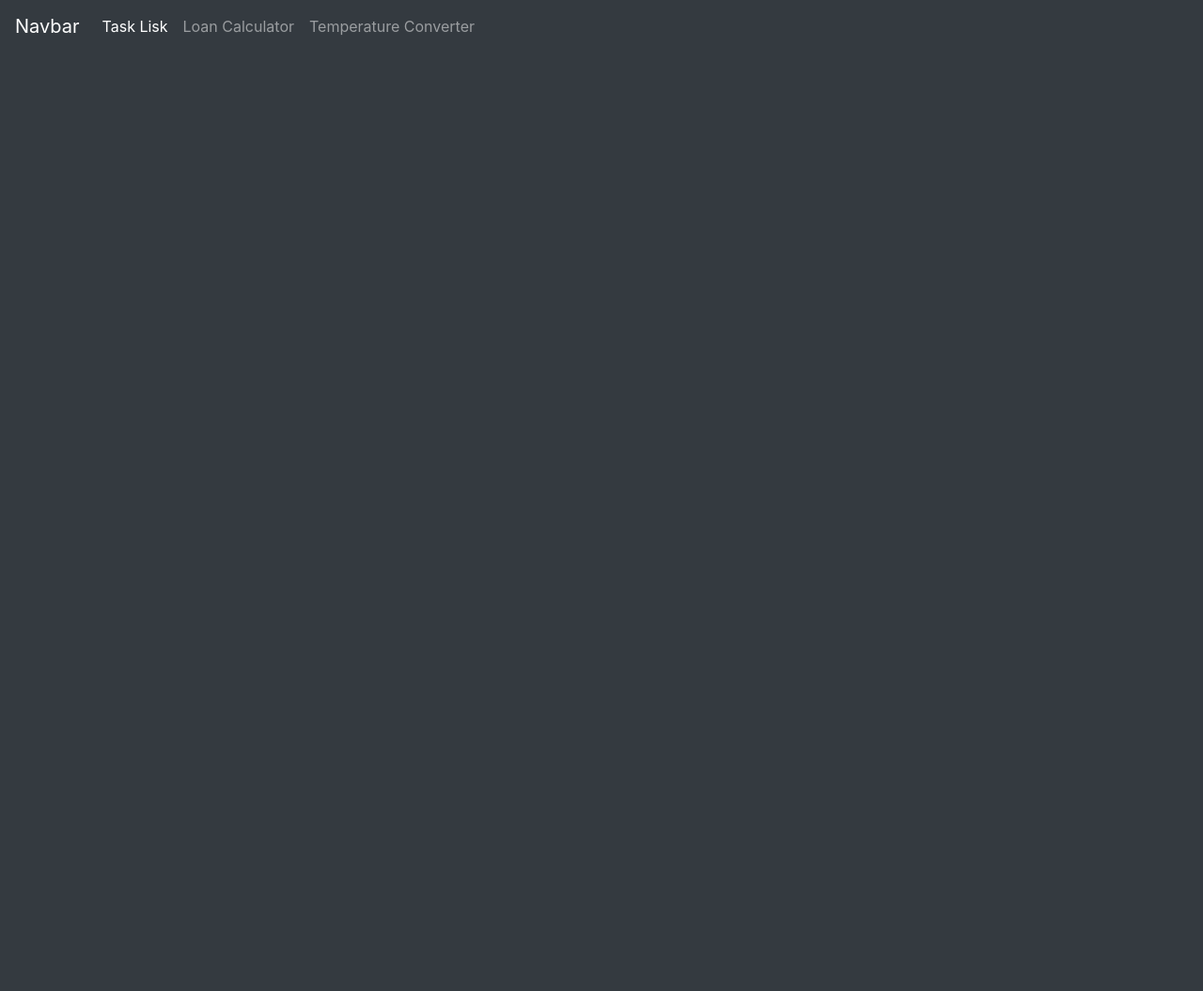
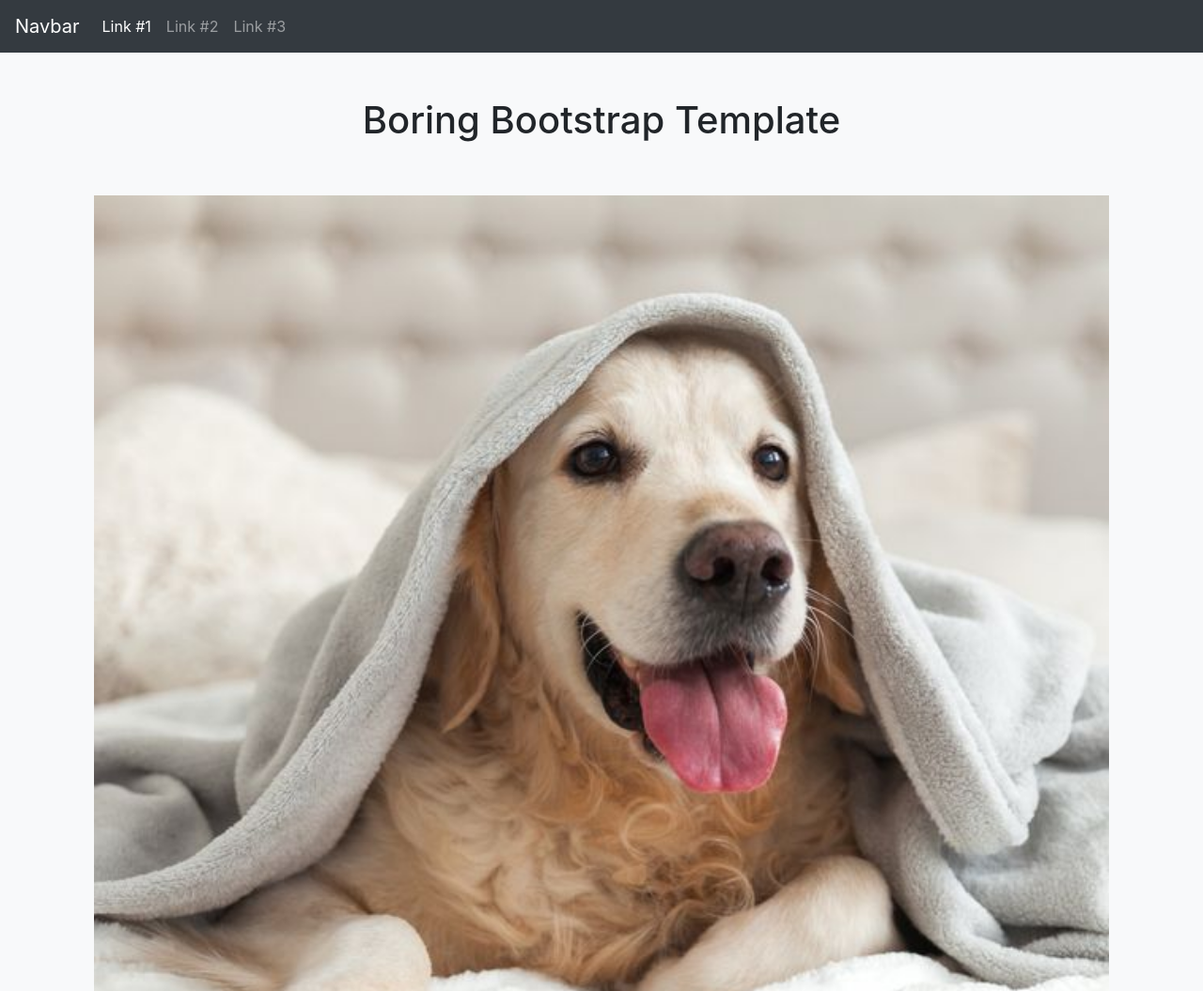
Before and after one commit to its-edmund/bootstrap-template, a website: page index.html in a window 1280 px wide. Shown: the top 1055 px of the page at 94% size. Before the commit the page ends 800 px from the top, so only its background shows below. Drawn offline with nearby package versions, Linux system fonts and the light colour scheme.

Commit message:
update: added header and picture

```diff
--- a/index.html
+++ b/index.html
@@ -7,7 +7,7 @@
   <link rel="stylesheet" href="https://maxcdn.bootstrapcdn.com/bootstrap/4.0.0-beta.2/css/bootstrap.min.css" integrity="sha384-PsH8R72JQ3SOdhVi3uxftmaW6Vc51MKb0q5P2rRUpPvrszuE4W1povHYgTpBfshb" crossorigin="anonymous">
 </head>
 
-<body class="bg-dark">
+<body class="bg-light">
   <nav class="navbar navbar-expand-lg navbar-dark bg-dark">
     <a class="navbar-brand" href="#">Navbar</a>
     <button class="navbar-toggler" type="button">
@@ -16,14 +16,18 @@
 
     <div class="collapse navbar-collapse" id="navbarNavAltMarkup">
       <div class="navbar-nav">
-        <a class="nav-item nav-link active" href="#">Task Lisk <span class="sr-only">(current)</span></a>
-        <a class="nav-item nav-link" href="#">Loan Calculator</a>
-        <a class="nav-item nav-link" href="#">Temperature Converter</a>
+        <a class="nav-item nav-link active" href="#">Link #1 <span class="sr-only">(current)</span></a>
+        <a class="nav-item nav-link" href="#">Link #2</a>
+        <a class="nav-item nav-link" href="#">Link #3</a>
       </div>
     </div>
   </nav>
 
   <div class="container">
+    <h1 class="text-center p-5">Boring Bootstrap Template</h1>
+    <div>
+      <img class="col d-flex align-items-center justify-content-center" src="img/dog_picture.jpg" alt="">
+    </div>
   </div>
 </body>
 
```
Also changed, not shown: package.json (added, +24 -0 lines), img/dog_picture.jpg (added), 2 other files.
